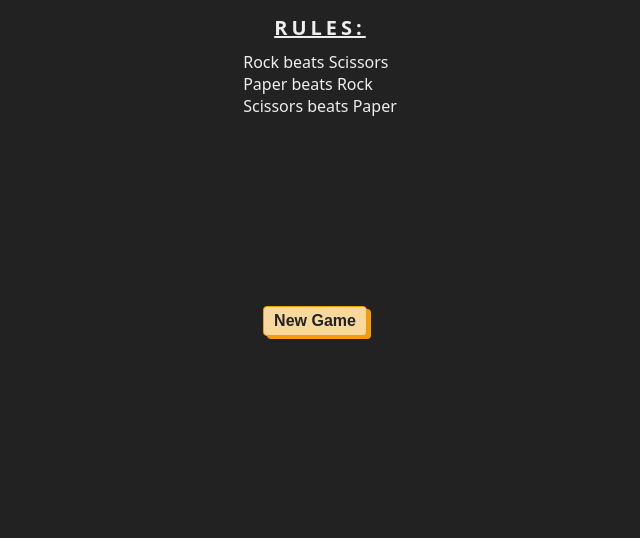
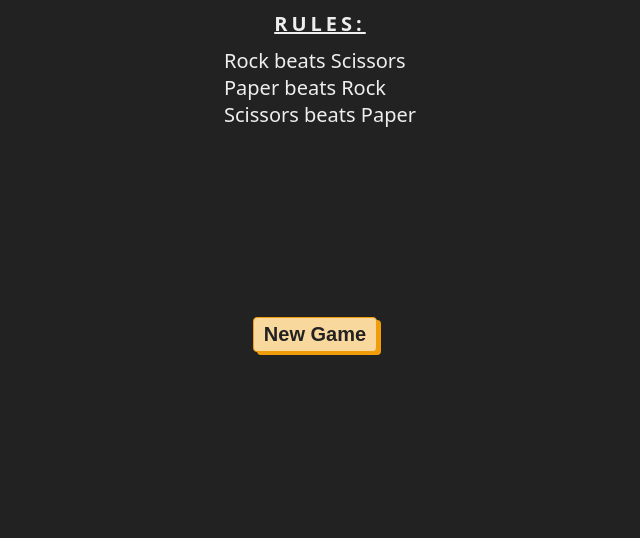
Before and after one commit to makia014/rock-paper-scissors, a plain HTML site: page index.html in a window 1280 px wide. Shown: the part 262-800 px from the top of the page, without its empty margins (320-960 px from the left). Drawn offline with Linux system fonts and the light colour scheme.

Commit message:
Increase body font-size for tablets and larger screens

```diff
--- a/style.css
+++ b/style.css
@@ -175,6 +175,9 @@ h2 {
 }
 
 @media only screen and (min-width: 768px) {
+  body {
+    font-size: 2rem;
+  }
   .field {
     width: 40rem;
     height: 30rem;
```
